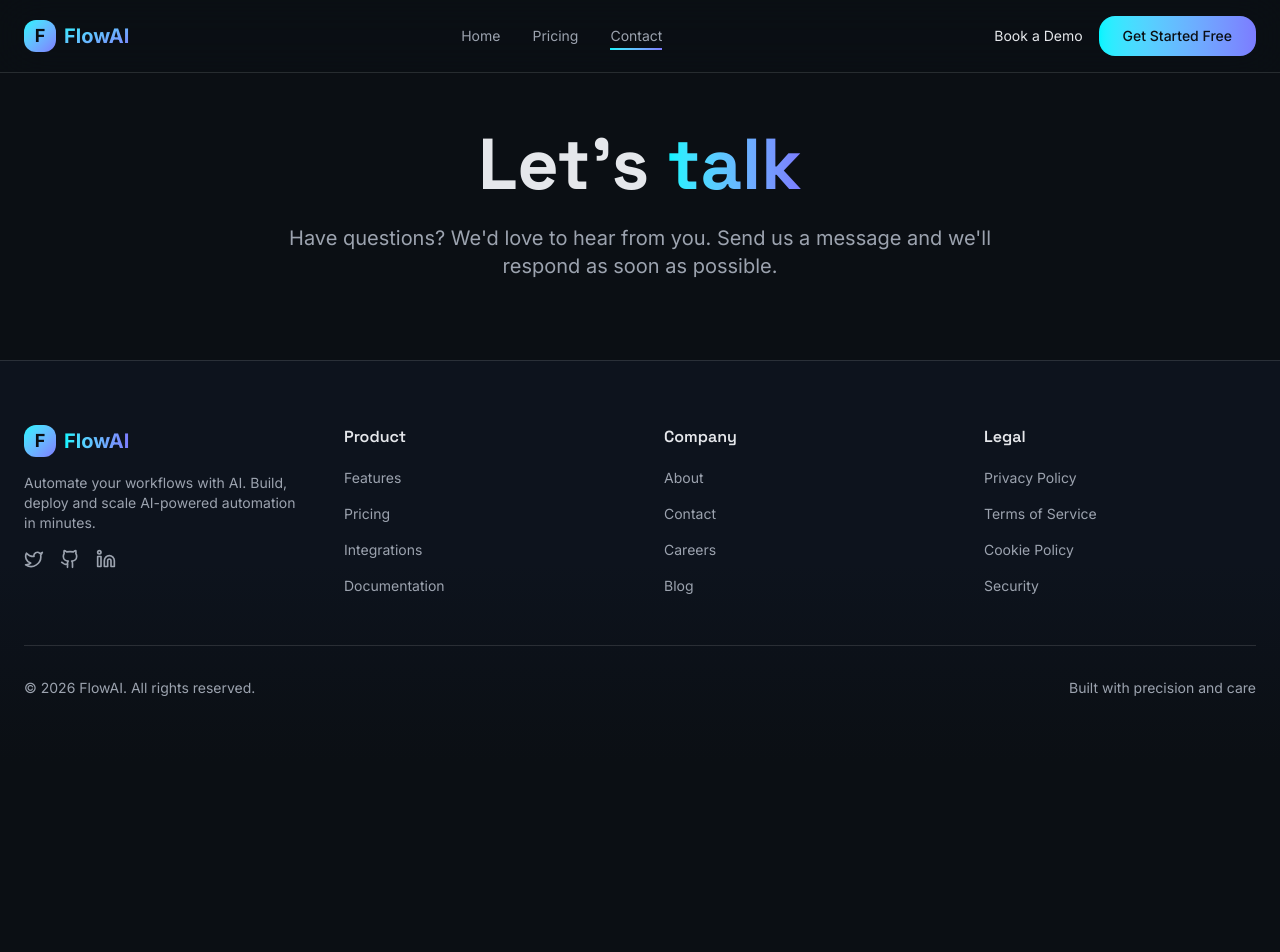
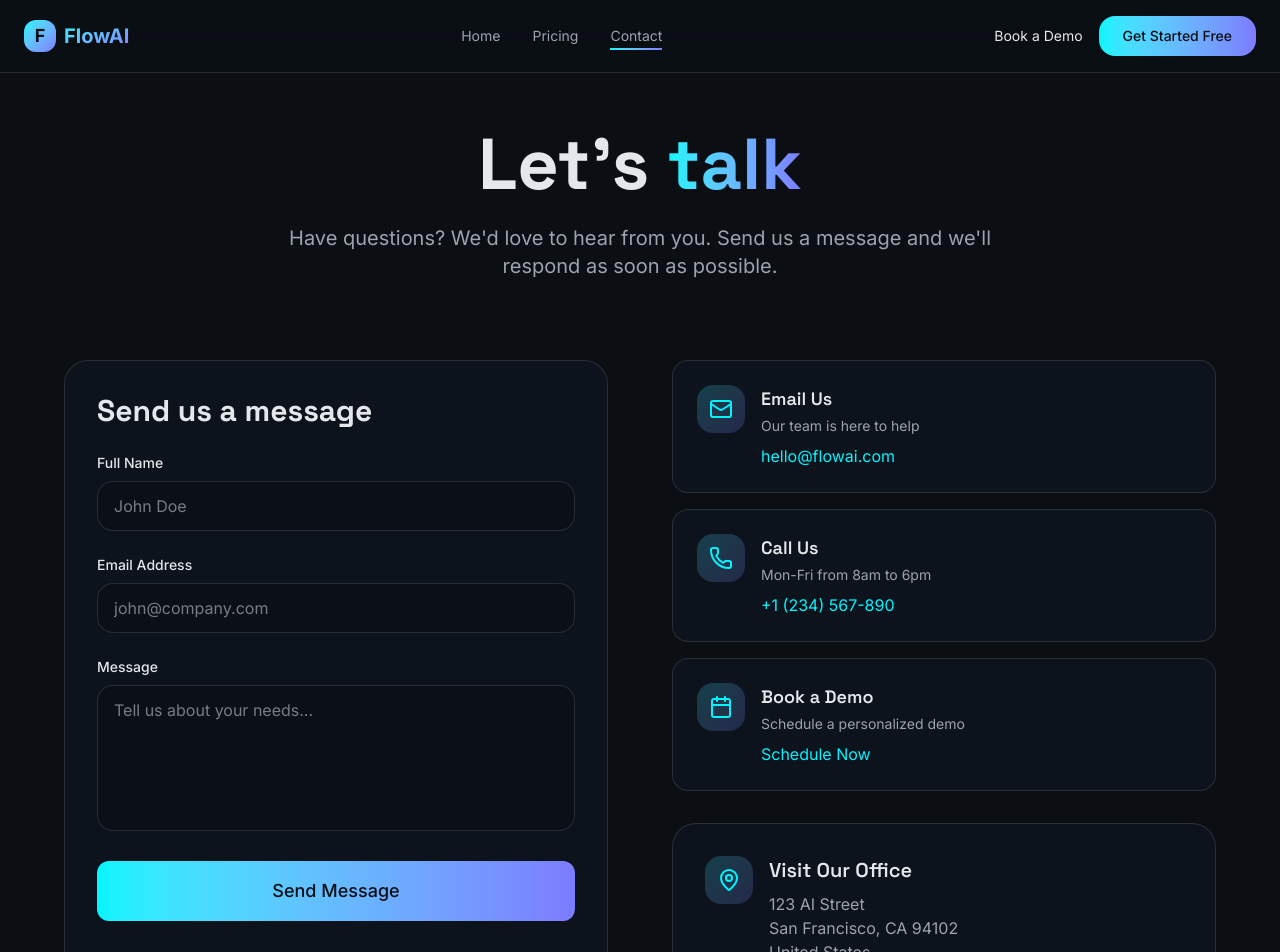
Before and after one commit to lazarpetrovic/flowai, a React (Vite) app: page /contact in a window 1280 px wide. Shown: the top 952 px of the page. Before the commit the page ends 800 px from the top, so only its background shows below. Built offline with nearby package versions, Linux system fonts and the light colour scheme.

Commit message:
added form and contact info cards

```diff
--- a/src/app/pages/ContactPage.tsx
+++ b/src/app/pages/ContactPage.tsx
@@ -1,6 +1,19 @@
 import { motion } from "framer-motion";
+import { Mail, Phone, Calendar, MapPin } from "lucide-react";
+import { useState } from "react";
 
 export function ContactPage() {
+    const [formData, setFormData] = useState({
+        name: '',
+        email: '',
+        message: '',
+    });
+
+    const handleSubmit = (e: React.FormEvent<HTMLFormElement>) => {
+        e.preventDefault();
+        console.log('Form submitted', formData);
+    }
+
     return (
         <div className="pt-32">
             <div className="pb-20">
@@ -22,6 +35,143 @@ export function ContactPage() {
                     </motion.div>
                 </div>
             </div>
+            <div className="container mx-auto px-6">
+                <div className="grid lg:grid-cols-2 gap-16 max-w-6xl mx-auto">
+                    <motion.div
+                    initial={{opacity: 0, x:-30}}
+                    animate={{opacity: 1, x: 0}}
+                    transition={{duration: 0.6}}
+                    className="p-8 rounded-3xl bg-card/50 backdrop-blur-xl border border-border">
+                        <h2 className="text-3xl font-bold mb-6">Send us a message</h2>
+                        <form onSubmit={handleSubmit} className="space-y-6">
+                            <div>
+                            <label htmlFor="name" className="block text-sm font-medium mb-2">
+                                Full Name
+                            </label>
+                            <input
+                                type="text"
+                                id="name"
+                                value={formData.name}
+                                onChange={(e) => setFormData({ ...formData, name: e.target.value })}
+                                className="w-full px-4 py-3 rounded-xl bg-background/50 border border-border focus:border-primary focus:outline-none transition-colors"
+                                placeholder="John Doe"
+                                required
+                            />
+                            </div>
+
+                            <div>
+                            <label htmlFor="email" className="block text-sm font-medium mb-2">
+                                Email Address
+                            </label>
+                            <input
+                                type="email"
+                                id="email"
+                                value={formData.email}
+                                onChange={(e) => setFormData({ ...formData, email: e.target.value })}
+                                className="w-full px-4 py-3 rounded-xl bg-background/50 border border-border focus:border-primary focus:outline-none transition-colors"
+                                placeholder="john@company.com"
+                                required
+                            />
+                            </div>
+
+                            <div>
+                            <label htmlFor="message" className="block text-sm font-medium mb-2">
+                                Message
+                            </label>
+                            <textarea
+                                id="message"
+                                value={formData.message}
+                                onChange={(e) => setFormData({ ...formData, message: e.target.value })}
+                                rows={5}
+                                className="w-full px-4 py-3 rounded-xl bg-background/50 border border-border focus:border-primary focus:outline-none transition-colors resize-none"
+                                placeholder="Tell us about your needs..."
+                                required
+                            />
+                            </div>
+
+                            <button type="submit" className="w-full bg-gradient-to-r from-primary to-secondary text-background hover:shadow-lg hover:shadow-primary/20 hover:scale-105 px-8 py-4 text-lg rounded-lg transition-shadow transition-transform duration-300">
+                                Send Message
+                            </button>
+                        </form>
+                    </motion.div>
+                    <motion.div
+                    initial={{ opacity: 0, x: 30 }}
+                    animate={{ opacity: 1, x: 0 }}
+                    transition={{ duration: 0.6 }}
+                    className="space-y-8"
+                    >
+                    {/* Contact Cards */}
+                    <div className="space-y-4">
+                        <div className="p-6 rounded-2xl bg-card/50 backdrop-blur-xl border border-border">
+                        <div className="flex items-start gap-4">
+                            <div className="w-12 h-12 rounded-xl bg-gradient-to-br from-primary/20 to-secondary/20 flex items-center justify-center flex-shrink-0">
+                            <Mail className="w-6 h-6 text-primary" />
+                            </div>
+                            <div>
+                            <h3 className="font-semibold mb-1">Email Us</h3>
+                            <p className="text-muted text-sm mb-2">Our team is here to help</p>
+                            <a href="mailto:hello@flowai.com" className="text-primary hover:text-secondary transition-colors">
+                                hello@flowai.com
+                            </a>
+                            </div>
+                        </div>
+                        </div>
+
+                        <div className="p-6 rounded-2xl bg-card/50 backdrop-blur-xl border border-border">
+                        <div className="flex items-start gap-4">
+                            <div className="w-12 h-12 rounded-xl bg-gradient-to-br from-primary/20 to-secondary/20 flex items-center justify-center flex-shrink-0">
+                            <Phone className="w-6 h-6 text-primary" />
+                            </div>
+                            <div>
+                            <h3 className="font-semibold mb-1">Call Us</h3>
+                            <p className="text-muted text-sm mb-2">Mon-Fri from 8am to 6pm</p>
+                            <a href="tel:+1234567890" className="text-primary hover:text-secondary transition-colors">
+                                +1 (234) 567-890
+                            </a>
+                            </div>
+                        </div>
+                        </div>
+
+                        <div className="p-6 rounded-2xl bg-card/50 backdrop-blur-xl border border-border">
+                        <div className="flex items-start gap-4">
+                            <div className="w-12 h-12 rounded-xl bg-gradient-to-br from-primary/20 to-secondary/20 flex items-center justify-center flex-shrink-0">
+                            <Calendar className="w-6 h-6 text-primary" />
+                            </div>
+                            <div>
+                            <h3 className="font-semibold mb-1">Book a Demo</h3>
+                            <p className="text-muted text-sm mb-2">Schedule a personalized demo</p>
+                            <a href="#" className="text-primary hover:text-secondary transition-colors">
+                                Schedule Now
+                            </a>
+                            </div>
+                        </div>
+                        </div>
+                    </div>
+
+                    {/* Office Location */}
+                    <div className="p-8 rounded-3xl bg-card/50 backdrop-blur-xl border border-border">
+                        <div className="flex items-start gap-4 mb-6">
+                        <div className="w-12 h-12 rounded-xl bg-gradient-to-br from-primary/20 to-secondary/20 flex items-center justify-center flex-shrink-0">
+                            <MapPin className="w-6 h-6 text-primary" />
+                        </div>
+                        <div>
+                            <h3 className="text-xl font-semibold mb-2">Visit Our Office</h3>
+                            <p className="text-muted">
+                            123 AI Street<br />
+                            San Francisco, CA 94102<br />
+                            United States
+                            </p>
+                        </div>
+                        </div>
+
+                        {/* Map Placeholder */}
+                        <div className="aspect-video rounded-2xl bg-gradient-to-br from-primary/10 to-secondary/10 border border-border flex items-center justify-center">
+                        <div className="text-muted text-sm">Map View</div>
+                        </div>
+                    </div>
+                    </motion.div>
+                </div>
+            </div>
         </div>
     )
 }
```
